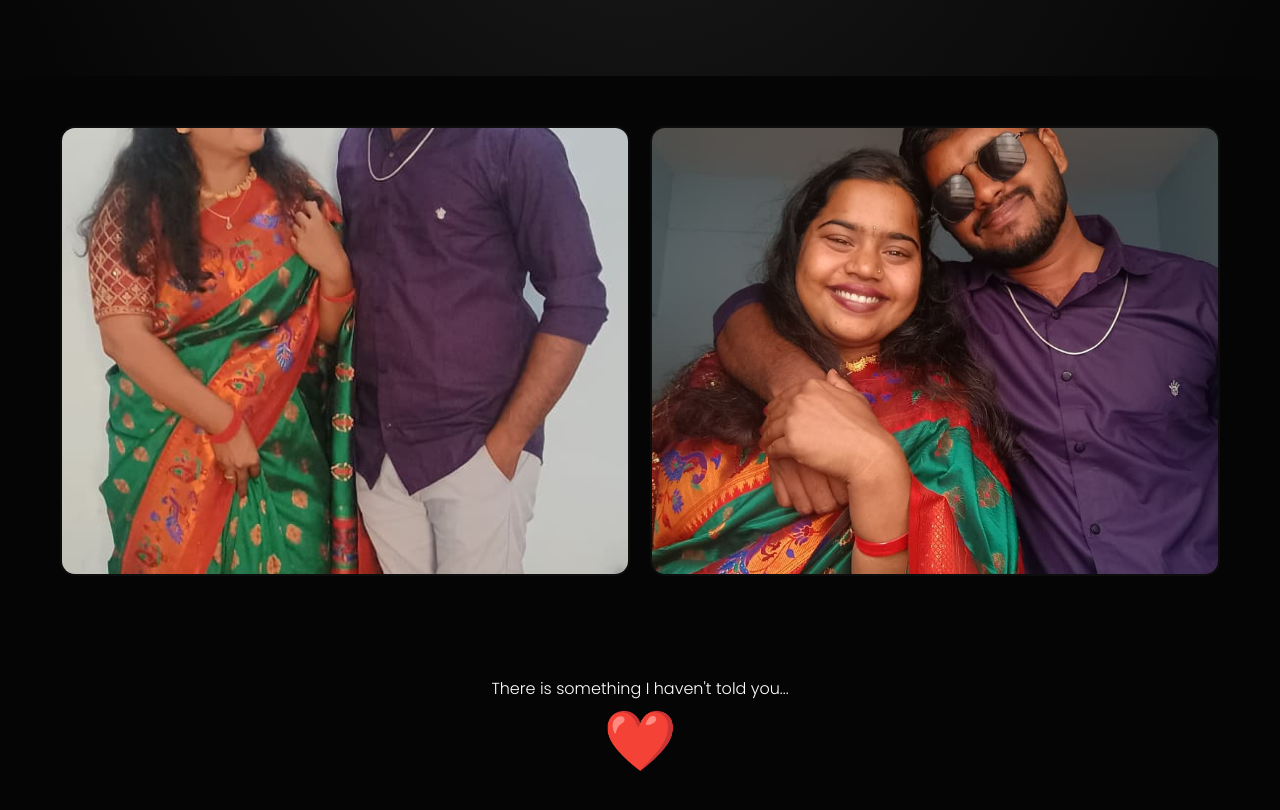
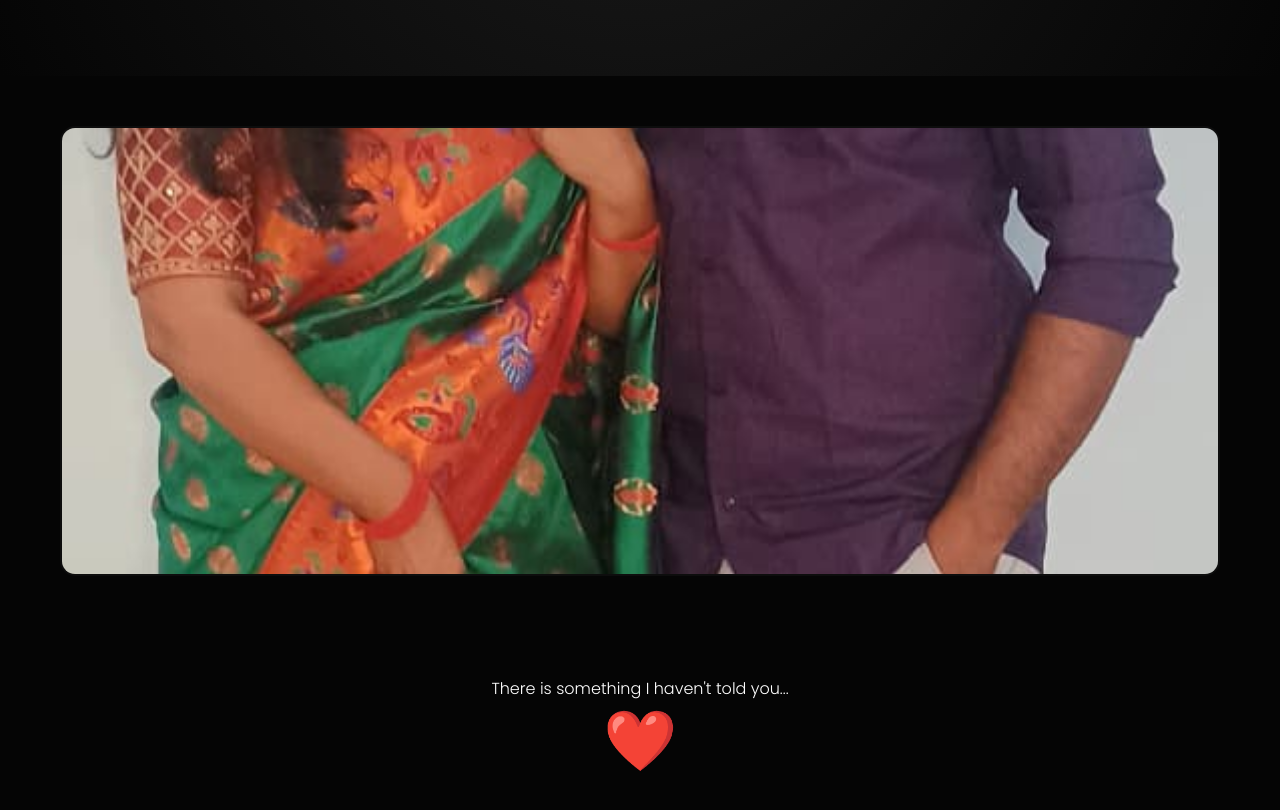
Before and after one commit to chavhankeketan1703-byte/Gift, a plain HTML site: page index.html in a window 1280 px wide. Shown: the part 1340-2150 px from the top of the page. Drawn offline with nearby package versions, Linux system fonts and the light colour scheme; a web font is replaced by a local one.

Commit message:
Update index.html

```diff
--- a/index.html
+++ b/index.html
@@ -125,7 +125,7 @@
 
     <section class="gallery">
         <div class="photo-card"><img src="WhatsApp Image 2026-02-14 at 12.41.19 PM.jpeg" alt="Ketan & Vaishnavi"></div>
-        <div class="photo-card"><img src="WhatsApp Image 2026-02-14 at 12.41.42 PM.jpeg" alt="Ketan & Vaishnavi"></div>
+        <!-- <div class="photo-card"><img src="WhatsApp Image 2026-02-14 at 12.41.42 PM.jpeg" alt="Ketan & Vaishnavi"></div> -->
     </section>
 
     <section class="secret-section">
```
